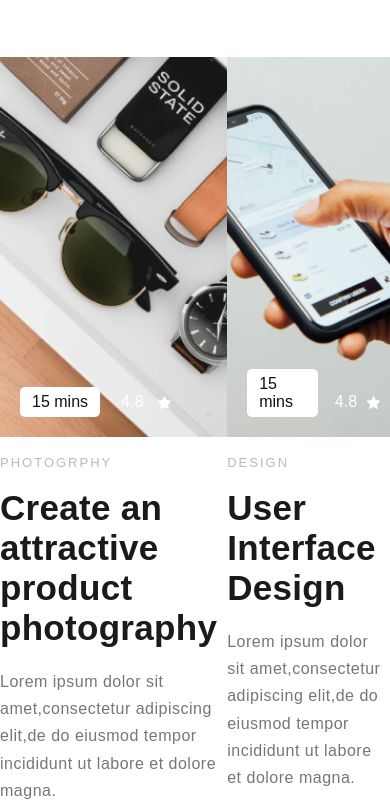
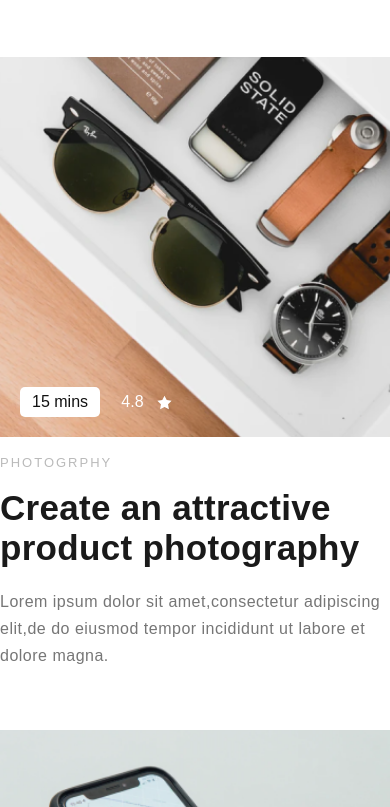
Before and after one commit to kovalenko-ivan/05-03, a plain HTML site: page index.html in a window 390 px wide. Shown: the part 1646-2453 px from the top of the page. Drawn offline with Linux system fonts and the light colour scheme; no server answers.

Commit message:
Update style.css

```diff
--- a/style.css
+++ b/style.css
@@ -297,3 +297,38 @@ footer{
     background-color: #f5f6f8;
     padding: 60px 0;
 }
+.course-row{
+    flex-wrap: wrap;
+    margin-bottom: 0;
+}
+.course-card{
+display: flex;
+margin-bottom: 60px;
+}
+.card-big, .card-small{
+    width: 100%;
+}
+.img-container, .info-container{
+    width: 50%;
+}
+.img-card-1, .img-card-3{
+margin-right: 40px;
+}
+.img-card-2, .img-card-4{
+    margin-right: 40px;
+    order: 2;
+    }
+    @media(max-width: 756px) {
+        .course-card{
+    flex-direction: column;
+    }
+    .img-card-1, .img-card-3 ,.img-card-2, .img-card-4 {
+        margin:0;
+    }
+    .img-container , .info-container{
+        width: 100%;
+    }
+    .img-card-2, .img-card-4{
+        order: -1;
+    }
+}
```
